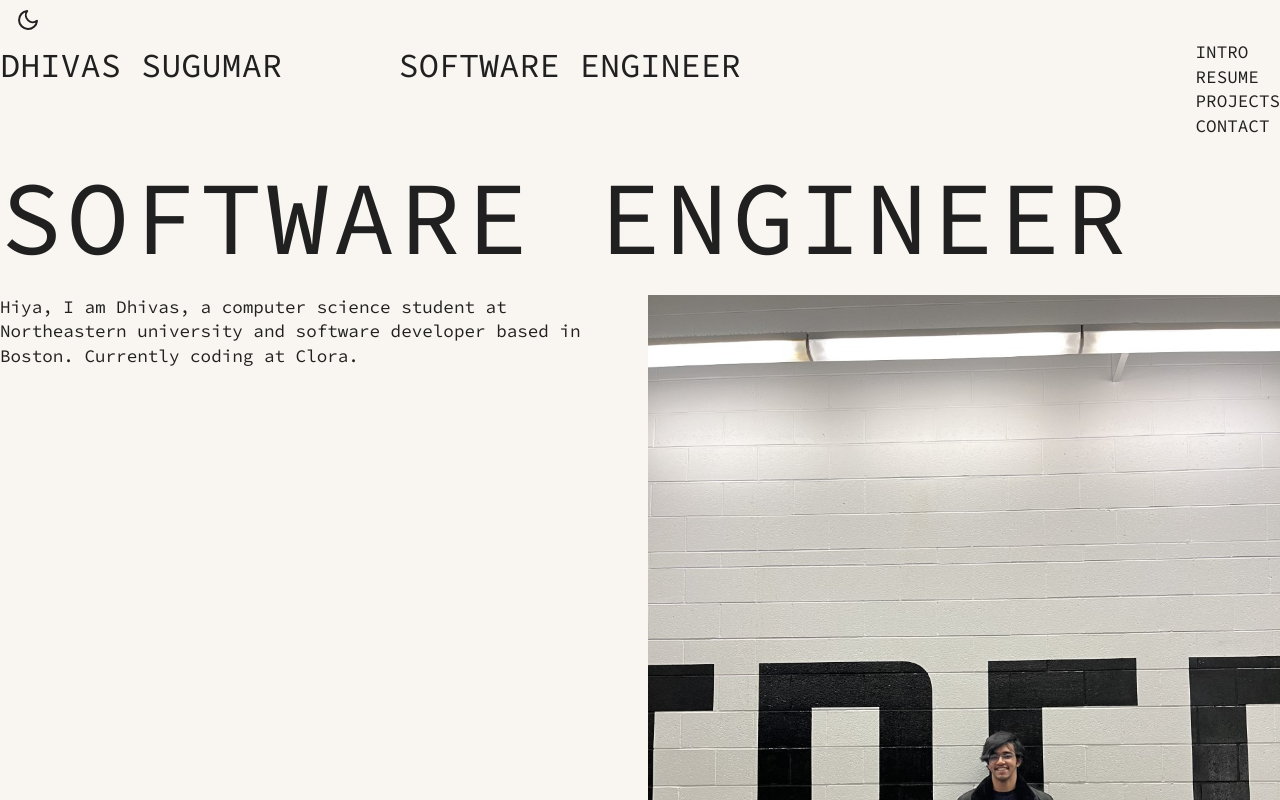
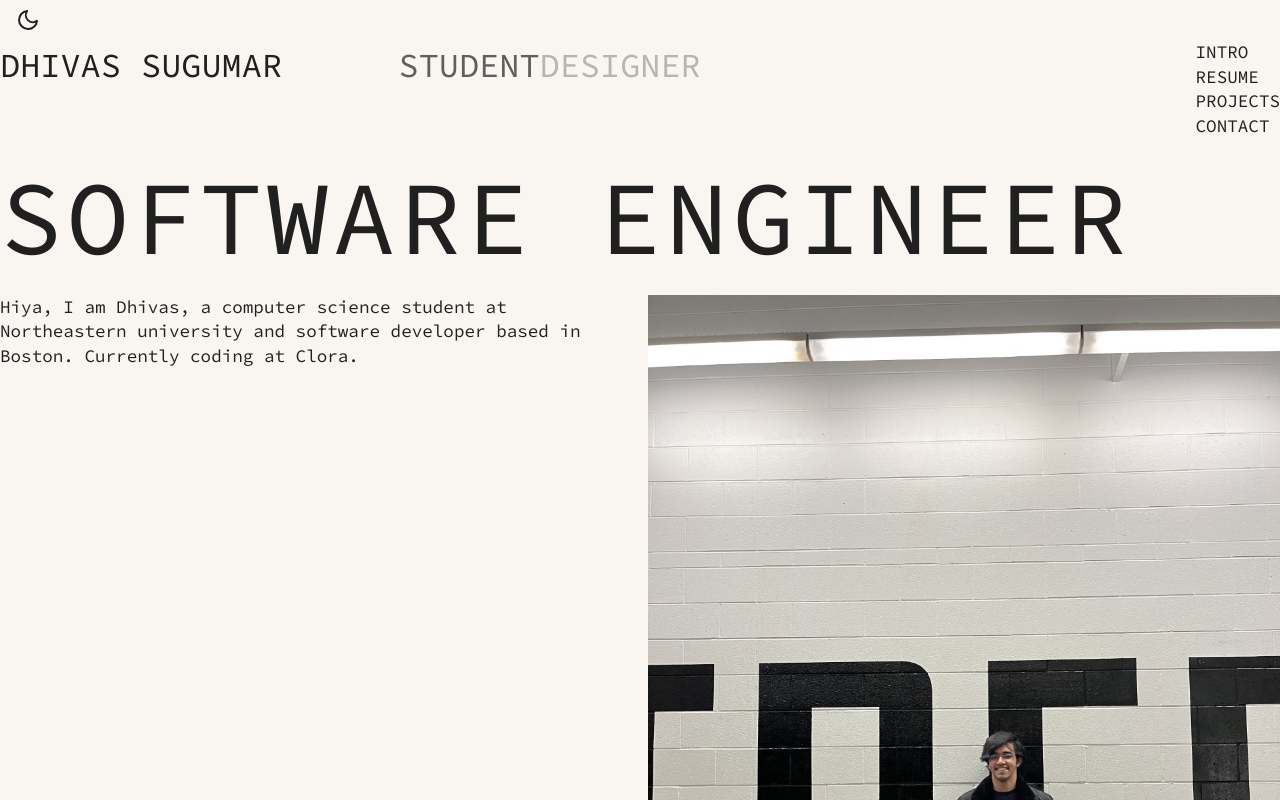
Before and after one commit to Dhivas-Sugumar/Personal-Site, a Next.js app: page / in a window 1280 px wide. Shown: the top 800 px of the page. Built offline with nearby package versions, Linux system fonts and the light colour scheme.

Commit message:
Added text loop to header.

```diff
--- a/lib/types.ts
+++ b/lib/types.ts
@@ -37,3 +37,7 @@ export type ProjectItemProps = {
     description: string
     technologies: Array<ReactElement>
 }
+
+export type TextLoopProps = {
+    texts: Array<String>
+}
--- /dev/null
+++ b/src/components/animation-components/TextLoop/TextLoop.tsx
@@ -0,0 +1,55 @@
+import React from "react"
+import { AnimatePresence, motion } from "framer-motion";
+import { TextLoopProps } from "../../../../lib/types"
+
+const TextLoop : React.FC<TextLoopProps> = ( {texts} ) => {
+    const [index, setIndex] = React.useState<number>(0);
+
+    React.useEffect(() => {
+      setTimeout(() => {
+        let next = index + 1;
+        setIndex(next % texts.length);
+      }, 3 * 1000);
+    }, [index, setIndex, texts]);
+
+
+    const loopVariants = {
+        enter: {
+          translateY: 20,
+          opacity: 0,
+          height: 0
+        },
+        center: {
+          zIndex: 1,
+          translateY: 0,
+          opacity: 1,
+          height: "auto"
+        },
+        exit: {
+          zIndex: 0,
+          translateY: -20,
+          opacity: 0,
+          height: 0
+        },
+      }
+    return(
+<AnimatePresence initial={false}>
+        <motion.span
+          key={index}
+          layout
+          variants={loopVariants}
+          initial="enter"
+          animate="center"
+          exit="exit"
+          transition={{
+            translateY: { type: "tween", ease: 'easeInOut'},
+            opacity: { duration: 0.25 }
+          }}
+        >
+          {texts[index]}
+        </motion.span>
+      </AnimatePresence>
+    )
+}
+
+export default TextLoop
--- a/src/components/header/Header.tsx
+++ b/src/components/header/Header.tsx
@@ -1,5 +1,6 @@
 import React from "react";
 import { H3 } from "../../styles/styles";
+import TextLoop from "../animation-components/TextLoop/TextLoop";
 import SideNav from "../sidenav/SideNav";
 
 const Header : React.FC = () => {
@@ -7,7 +8,9 @@ const Header : React.FC = () => {
         <header>
             <div className="flex flex-row">
             <H3 className="basis-4/12">DHIVAS SUGUMAR</H3>
-            <H3 className="basis-8/12">SOFTWARE ENGINEER</H3>
+            <H3 className="basis-8/12">
+                <TextLoop texts={["SOFTWARE DEVELOPER", "STUDENT", "DESIGNER"]} />
+            </H3>
             <SideNav/>
             </div>
         </header>
```
